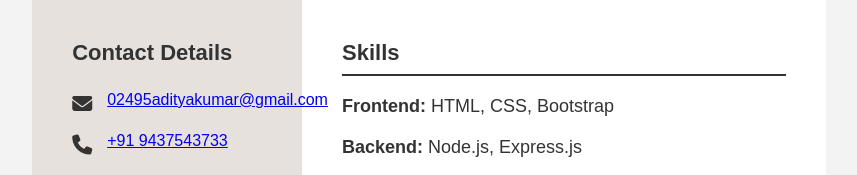
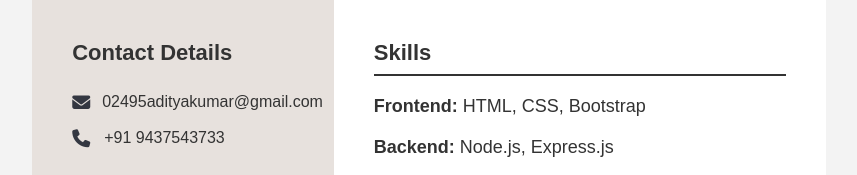
Before and after one commit to 02495adityakumar-boop/My-Resume, a plain HTML site: page index.html in a window 1280 px wide. Shown: the part 300-475 px from the top of the page, without its empty margins (211-1068 px from the left). Drawn offline with Linux system fonts and the light colour scheme.

Commit message:
increased side bar width

```diff
--- a/style.css
+++ b/style.css
@@ -71,13 +71,13 @@ body {
 }
 
 .sidebar {
-    width: 34%;
+    width: 38%;
     background: #e7e1dd;
     padding: 100px 40px 50px;
 }
 
 .main-content {
-    width: 66%;
+    width: 62%;
     padding: 100px 40px 60px;
 }
 
@@ -245,3 +245,26 @@ body {
         padding: 40px 25px;
     }
 }
+
+.contact-item {
+    display: flex;
+    align-items: center;
+    gap: 12px;
+    margin-bottom: 15px;
+}
+
+.contact-item i {
+    font-size: 18px;
+    color: #343741;
+    width: 20px;
+
+}
+
+.contact-item a {
+    color: #333;
+    text-decoration: none;
+}
+
+.contact-item a:hover {
+    color: #0077b5;
+}
```
